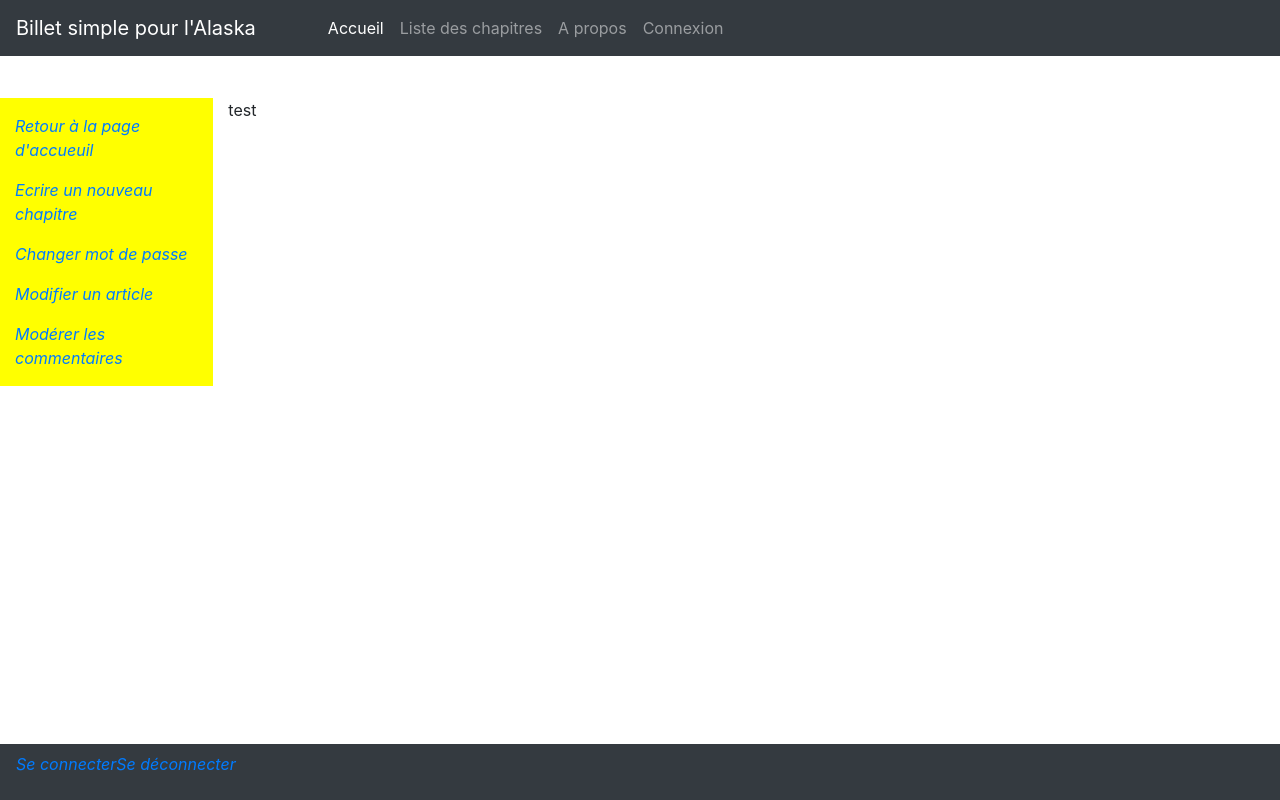
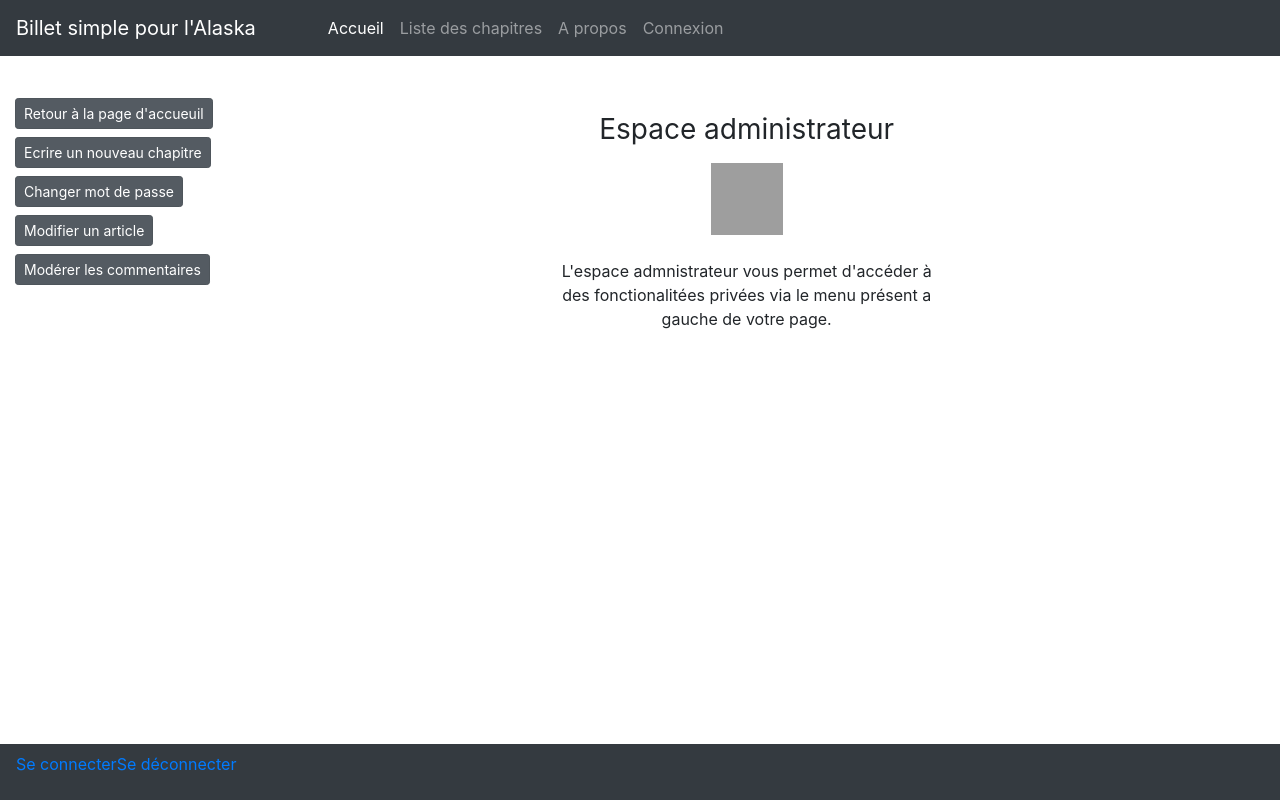
Before and after one commit to BayramKILIC/OpcP3, a PHP site: template view/frontend/admin.php in a window 1280 px wide. Run offline with PHP 8.4, Linux system fonts and the light colour scheme; the template is opened without the code that fills it, so the values that code supplies are empty; some libraries are stand-ins or nearby versions; grey boxes are pictures that could not be loaded.

Commit message:
modif pied de page et formulaire pour les commentaires

```diff
--- a/Controller/LoginController.php
+++ b/Controller/LoginController.php
@@ -69,7 +69,6 @@ class LoginController extends Controller
                 $this->loginManager->changePassword($_POST['newpassword1']);
                 $this->setFlashMessage('success', 'Le mot de passe a été modifié');
                 header('Location: index.php?action=admin');
-
             } else {
                 $this->setFlashMessage('danger', 'Erreur mot de passe');
             }
--- a/Model/PostManager.php
+++ b/Model/PostManager.php
@@ -15,7 +15,7 @@ class PostManager extends Manager
     public function getPost($postId)
     {
         $db = $this->dbConnect();
-        $req = $db->prepare('SELECT id, title, content, DATE_FORMAT(creation_date, \'%d/%m/%Y à %Hh%imin%ss\') AS creation_date_fr FROM chapter WHERE id = ?');
+        $req = $db->prepare('SELECT id, title, content, DATE_FORMAT(creation_date, \'%d/%m/%Y\') AS creation_date_fr FROM chapter WHERE id = ?');
         $req->execute(array($postId));
         $post = $req->fetch();
 
--- a/style.css
+++ b/style.css
@@ -1,7 +1,3 @@
-:root {
-    --input-padding-x: .75rem;
-    --input-padding-y: .75rem;
-}
 
 html,
 body {
@@ -9,7 +5,6 @@ body {
 
 }
 
-
 .form-signin {
     width: 100%;
     max-width: 420px;
--- a/view/frontend/admin.php
+++ b/view/frontend/admin.php
@@ -3,9 +3,15 @@
         <?php ob_start(); ?>
 
 
+<div class="form-signin">
+    <div class="text-center mb-4">
+        <h1 class="h3 mb-3 font-weight-normal">Espace administrateur</h1>
+        <img class="mb-4"src="https://image.flaticon.com/icons/svg/1802/1802882.svg" alt="" width="72" height="72">
+        <p>L'espace admnistrateur vous permet d'accéder à des fonctionalitées privées via le menu présent
+        a gauche de votre page.</p>
+    </div>
 
-
-<p>test</p>
+</div>
 
 
             <?php $content = ob_get_clean(); ?>
--- a/view/frontend/allComment.php
+++ b/view/frontend/allComment.php
@@ -12,6 +12,7 @@
             <tr>
                 <th>Nom</th>
                 <th>Commentaire</th>
+                <th>Date</th>
                 <th>Nombre de signalement</th>
                 <th>Supprimer / Valider</th>
             </tr>
@@ -26,6 +27,7 @@ while ($data = $comments->fetch())
                 <tr>
                     <td><?= htmlspecialchars($data['name']) ?></td>
                     <td><?= htmlspecialchars($data['comment']) ?></td>
+                    <td><?= htmlspecialchars($data['comment_date_fr']) ?></td>
                     <td> <?= htmlspecialchars($data['report_counter']) ?></td>
                     <td>
                             <a class="btn btn-secondary btn-success" href="index.php?action=validateComment&amp;id=<?= $data['id'] ?>" role="button"> Valider</a>
--- a/view/frontend/listPostsView.php
+++ b/view/frontend/listPostsView.php
@@ -7,6 +7,7 @@
                 <?php
                 while ($data = $posts->fetch())
                 {
+                    $preview_content = substr($data['content'], 0, 600);
                 ?>
 
 
@@ -16,11 +17,11 @@
                         </h3>
 
                         <p>
-                            <?= $data['content'] ?>
+                            <?= $preview_content ?> [...]
 
                             <em><a href="index.php?action=post&amp;id=<?= $data['id'] ?>">Lire le chapitre</a></em>
                         </p>
-
+    <hr>
 
                 <?php
                     // todo regler grille menu et contenu
--- a/view/frontend/login.php
+++ b/view/frontend/login.php
@@ -4,7 +4,7 @@ $title = "Se connecter"; ?>
 <?php ob_start(); ?>
 
 
-<div class="center-form">
+
 <form class="form-signin text-center" action="index.php?action=login" method="post">
     <img class="mb-4"src="https://image.flaticon.com/icons/svg/1651/1651104.svg" alt="" width="72" height="72">
     <h3 class="text-center">Espace personnel</h3>
@@ -21,7 +21,7 @@ $title = "Se connecter"; ?>
         <button class="btn btn-lg btn-primary btn-block" type="submit">Se connecter</button>
     </div>
 </form>
-</div>
+
 
 
 
--- a/view/frontend/templateAdmin.php
+++ b/view/frontend/templateAdmin.php
@@ -55,12 +55,12 @@
     </div>
 
     <div class="row">
-        <div class="col-md-2 mt-5" style="background-color: yellow">
-            <p></p><em><a href="index.php">Retour à la page d'accueuil</a></em></p>
-            <p><em><a href="index.php?action=newpost">Ecrire un nouveau chapitre</a></em></p>
-            <p><em><a href="index.php?action=changepassword">Changer mot de passe</a></em></p>
-            <p><em><a href="index.php?action=listPostsPrivate">Modifier un article</a></em></p>
-            <p><em><a href="index.php?action=showComment">Modérer les commentaires</a></em></p>
+        <div class="col-md-2 mt-5">
+            <a href="index.php" class="btn btn-secondary btn-sm active mb-2" role="button" aria-pressed="true">Retour à la page d'accueuil</a>
+            <a href="index.php?action=newpost" class="btn btn-secondary btn-sm active mb-2" role="button" aria-pressed="true">Ecrire un nouveau chapitre</a>
+            <a href="index.php?action=changepassword" class="btn btn-secondary btn-sm active mb-2" role="button" aria-pressed="true">Changer mot de passe</a>
+            <a href="index.php?action=listPostsPrivate" class="btn btn-secondary btn-sm active mb-2" role="button" aria-pressed="true">Modifier un article</a>
+            <a href="index.php?action=showComment" class="btn btn-secondary btn-sm active mb-2" role="button" aria-pressed="true">Modérer les commentaires</a>
         </div>
         <div class="col-md-10 mt-5 mb-5">
 
@@ -76,8 +76,8 @@
     <div class="row">
         <div class="col-md-12">
             <nav class="navbar navbar-expand-md navbar-dark fixed-bottom bg-dark">
-                <p><em><a href="index.php?action=login">Se connecter</a></em> </p>
-                <p><em><a href="index.php?action=signout">Se déconnecter</a></em> </p>
+                <p><a href="index.php?action=login">Se connecter</a> </p>
+                <p><a href="index.php?action=signout">Se déconnecter</a></p>
             </nav>
         </div>
     </div>
--- a/view/frontend/welcome.php
+++ b/view/frontend/welcome.php
@@ -2,9 +2,9 @@
 
 <?php ob_start(); ?>
 
-    <div class="form-signin center">
+    <div class="form-signin">
         <div class="text-center mb-4">
-            <h1 class="h3 mb-3 font-weight-normal">Bienvenu sur mon site</h1>
+            <h1 class="h3 mb-3 font-weight-normal">Bienvenu sur mon blog</h1>
             <p>Je suis Jean Forteroche. <br/> Ecrivain de longue date, j'ai décidé de publié mon roman
                 "Billet simple pour l'Alaska" en ligne. Ce blog sera régulièrement mis à jour
                 est de nouveau chapitre verront le jour avec le temps.  N'hésitez pas à consulter la rubrique à propos pour avoir plus d'information et
@@ -16,7 +16,7 @@
 
 
 
-        <a class="btn btn-lg btn-outline-secondary btn-block" href="index.php?action=listPostsPublic">Commencez la lecture</a>
+        <a class="btn btn-lg btn-outline-secondary btn-block" href="index.php?action=listPostsPublic">Commencer la lecture</a>
 
     </div>
 
```
Also changed, not shown: view/frontend/postView.php (+11 -14 lines), view/frontend/template.php (+17 -7 lines).
